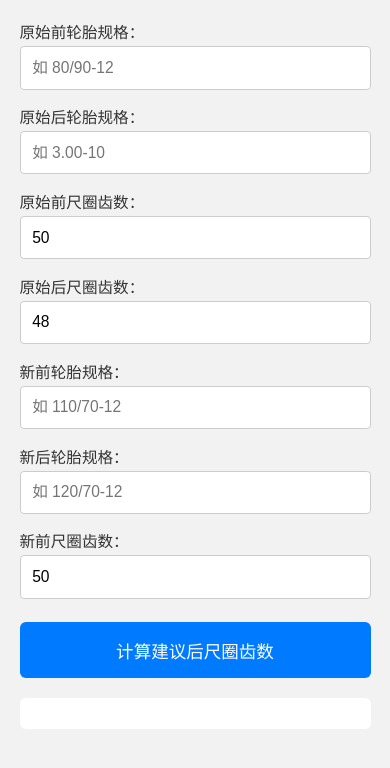
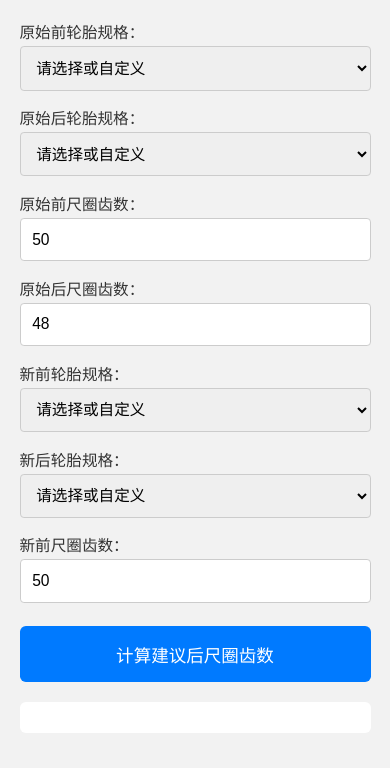
Before and after one commit to XianweiLyu/abs-wheel-calc, a plain HTML site: page index.html in a window 390 px wide. Shown: the part 76-844 px from the top of the page. Drawn offline with Linux system fonts and the light colour scheme.

Commit message:
Update index.html

```diff
--- a/index.html
+++ b/index.html
@@ -1,8 +1,8 @@
 <!DOCTYPE html>
 <html lang="zh">
 <head>
-  <meta charset="UTF-8">
-  <meta name="viewport" content="width=device-width, initial-scale=1.0, user-scalable=no">
+  <meta charset="UTF-8" />
+  <meta name="viewport" content="width=device-width, initial-scale=1.0, user-scalable=no" />
   <title>ABS 尺圈匹配计算器</title>
   <style>
     body {
@@ -26,7 +26,7 @@
       margin-top: 4vw;
       font-size: 4vw;
     }
-    input, select {
+    select, input[type="text"], input[type="number"] {
       width: 100%;
       padding: 3vw;
       margin-top: 1vw;
@@ -53,51 +53,128 @@
       font-size: 4vw;
       line-height: 1.5;
     }
+    .custom-input {
+      margin-top: 1vw;
+      display: none;
+    }
   </style>
 </head>
 <body>
   <div class="container">
     <h2>ABS 尺圈匹配计算器</h2>
 
-    <label>原始前轮胎规格：
-      <input id="origFront" list="tireOptions" placeholder="如 80/90-12">
-    </label>
-    <label>原始后轮胎规格：
-      <input id="origRear" list="tireOptions" placeholder="如 3.00-10">
-    </label>
-    <label>原始前尺圈齿数：<input id="origFrontTeeth" type="number" value="50"></label>
-    <label>原始后尺圈齿数：<input id="origRearTeeth" type="number" value="48"></label>
+    <label for="origFrontSelect">原始前轮胎规格：</label>
+    <select id="origFrontSelect" onchange="toggleCustomInput('origFrontSelect', 'origFrontCustom')">
+      <option value="">请选择或自定义</option>
+      <option value="80/90-12">80/90-12</option>
+      <option value="90/90-10">90/90-10</option>
+      <option value="90/90-12">90/90-12</option>
+      <option value="100/90-10">100/90-10</option>
+      <option value="100/90-12">100/90-12</option>
+      <option value="90/80-12">90/80-12</option>
+      <option value="100/80-12">100/80-12</option>
+      <option value="120/80-12">120/80-12</option>
+      <option value="110/70-12">110/70-12</option>
+      <option value="120/70-12">120/70-12</option>
+      <option value="130/70-12">130/70-12</option>
+      <option value="3.00-10">3.00-10</option>
+      <option value="3.50-10">3.50-10</option>
+      <option value="custom">自定义</option>
+    </select>
+    <input type="text" id="origFrontCustom" class="custom-input" placeholder="请输入自定义轮胎规格，如 115/75-12" />
 
-    <label>新前轮胎规格：
-      <input id="newFront" list="tireOptions" placeholder="如 110/70-12">
-    </label>
-    <label>新后轮胎规格：
-      <input id="newRear" list="tireOptions" placeholder="如 120/70-12">
-    </label>
-    <label>新前尺圈齿数：<input id="newFrontTeeth" type="number" value="50"></label>
+    <label for="origRearSelect">原始后轮胎规格：</label>
+    <select id="origRearSelect" onchange="toggleCustomInput('origRearSelect', 'origRearCustom')">
+      <option value="">请选择或自定义</option>
+      <option value="80/90-12">80/90-12</option>
+      <option value="90/90-10">90/90-10</option>
+      <option value="90/90-12">90/90-12</option>
+      <option value="100/90-10">100/90-10</option>
+      <option value="100/90-12">100/90-12</option>
+      <option value="90/80-12">90/80-12</option>
+      <option value="100/80-12">100/80-12</option>
+      <option value="120/80-12">120/80-12</option>
+      <option value="110/70-12">110/70-12</option>
+      <option value="120/70-12">120/70-12</option>
+      <option value="130/70-12">130/70-12</option>
+      <option value="3.00-10">3.00-10</option>
+      <option value="3.50-10">3.50-10</option>
+      <option value="custom">自定义</option>
+    </select>
+    <input type="text" id="origRearCustom" class="custom-input" placeholder="请输入自定义轮胎规格，如 115/75-12" />
+
+    <label>原始前尺圈齿数：<input id="origFrontTeeth" type="number" value="50" /></label>
+    <label>原始后尺圈齿数：<input id="origRearTeeth" type="number" value="48" /></label>
+
+    <label for="newFrontSelect">新前轮胎规格：</label>
+    <select id="newFrontSelect" onchange="toggleCustomInput('newFrontSelect', 'newFrontCustom')">
+      <option value="">请选择或自定义</option>
+      <option value="80/90-12">80/90-12</option>
+      <option value="90/90-10">90/90-10</option>
+      <option value="90/90-12">90/90-12</option>
+      <option value="100/90-10">100/90-10</option>
+      <option value="100/90-12">100/90-12</option>
+      <option value="90/80-12">90/80-12</option>
+      <option value="100/80-12">100/80-12</option>
+      <option value="120/80-12">120/80-12</option>
+      <option value="110/70-12">110/70-12</option>
+      <option value="120/70-12">120/70-12</option>
+      <option value="130/70-12">130/70-12</option>
+      <option value="3.00-10">3.00-10</option>
+      <option value="3.50-10">3.50-10</option>
+      <option value="custom">自定义</option>
+    </select>
+    <input type="text" id="newFrontCustom" class="custom-input" placeholder="请输入自定义轮胎规格，如 115/75-12" />
+
+    <label for="newRearSelect">新后轮胎规格：</label>
+    <select id="newRearSelect" onchange="toggleCustomInput('newRearSelect', 'newRearCustom')">
+      <option value="">请选择或自定义</option>
+      <option value="80/90-12">80/90-12</option>
+      <option value="90/90-10">90/90-10</option>
+      <option value="90/90-12">90/90-12</option>
+      <option value="100/90-10">100/90-10</option>
+      <option value="100/90-12">100/90-12</option>
+      <option value="90/80-12">90/80-12</option>
+      <option value="100/80-12">100/80-12</option>
+      <option value="120/80-12">120/80-12</option>
+      <option value="110/70-12">110/70-12</option>
+      <option value="120/70-12">120/70-12</option>
+      <option value="130/70-12">130/70-12</option>
+      <option value="3.00-10">3.00-10</option>
+      <option value="3.50-10">3.50-10</option>
+      <option value="custom">自定义</option>
+    </select>
+    <input type="text" id="newRearCustom" class="custom-input" placeholder="请输入自定义轮胎规格，如 115/75-12" />
+
+    <label>新前尺圈齿数：<input id="newFrontTeeth" type="number" value="50" /></label>
 
     <button onclick="calculate()">计算建议后尺圈齿数</button>
 
     <div class="output" id="result"></div>
-
-    <datalist id="tireOptions">
-      <option value="80/90-12">
-      <option value="90/90-10">
-      <option value="90/90-12">
-      <option value="100/90-10">
-      <option value="100/90-12">
-      <option value="90/80-12">
-      <option value="100/80-12">
-      <option value="120/80-12">
-      <option value="110/70-12">
-      <option value="120/70-12">
-      <option value="130/70-12">
-      <option value="3.00-10">
-      <option value="3.50-10">
-    </datalist>
   </div>
 
   <script>
+    function toggleCustomInput(selectId, inputId) {
+      const select = document.getElementById(selectId);
+      const input = document.getElementById(inputId);
+      if (select.value === 'custom') {
+        input.style.display = 'block';
+      } else {
+        input.style.display = 'none';
+        input.value = '';
+      }
+    }
+
+    function getTireValue(selectId, inputId) {
+      const select = document.getElementById(selectId);
+      const input = document.getElementById(inputId);
+      if (select.value === 'custom') {
+        return input.value.trim();
+      } else {
+        return select.value;
+      }
+    }
+
     function parseTire(tireStr) {
       tireStr = tireStr.trim();
       if (/\d+\/\d+-\d+/.test(tireStr)) {
@@ -116,10 +193,10 @@
     }
 
     function calculate() {
-      const of = parseTire(document.getElementById('origFront').value);
-      const or = parseTire(document.getElementById('origRear').value);
-      const nf = parseTire(document.getElementById('newFront').value);
-      const nr = parseTire(document.getElementById('newRear').value);
+      const of = parseTire(getTireValue('origFrontSelect', 'origFrontCustom'));
+      const or = parseTire(getTireValue('origRearSelect', 'origRearCustom'));
+      const nf = parseTire(getTireValue('newFrontSelect', 'newFrontCustom'));
+      const nr = parseTire(getTireValue('newRearSelect', 'newRearCustom'));
       const oft = Number(document.getElementById('origFrontTeeth').value);
       const ort = Number(document.getElementById('origRearTeeth').value);
       const nft = Number(document.getElementById('newFrontTeeth').value);
```
